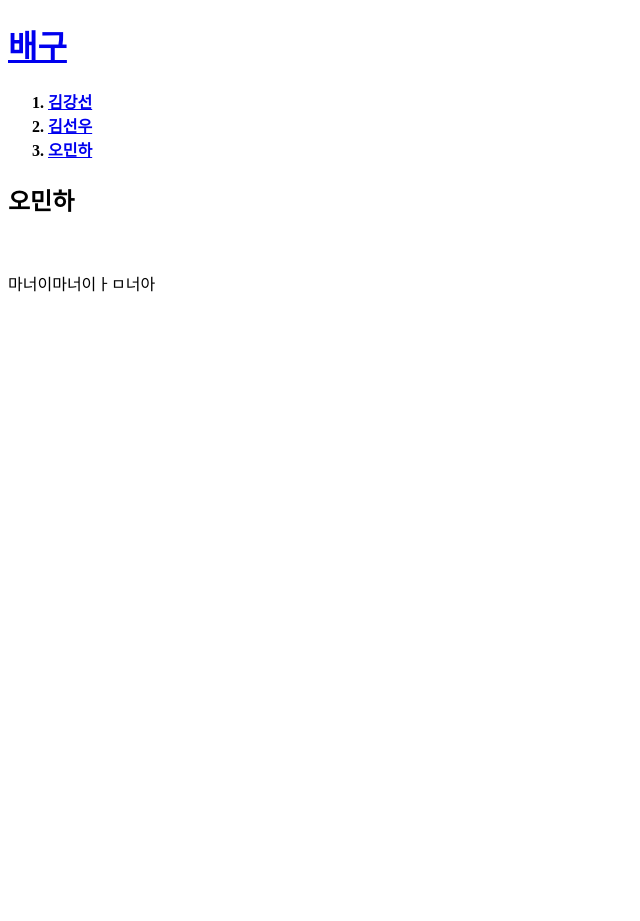
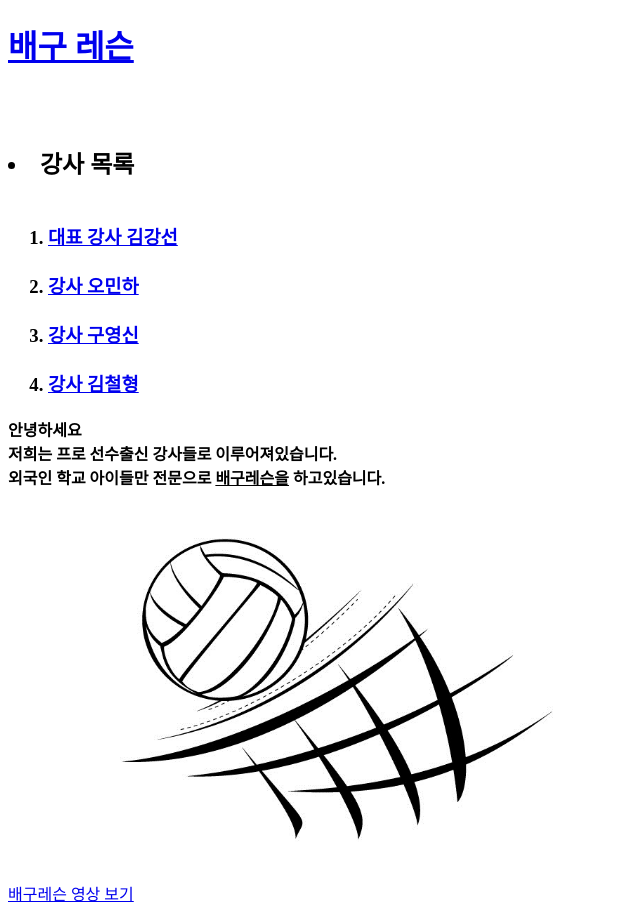
Before and after one commit to kimkangsun/-, a plain HTML site: page 3.html in a window 1280 px wide. Shown: the whole page, without its empty margins (0-640 px from the left). Before the commit the page ends 800 px from the top, so only its background shows below. Drawn offline with Linux system fonts and the light colour scheme.

Commit message:
Add files via upload

```diff
--- a/3.html
+++ b/3.html
@@ -2,19 +2,21 @@
 <html>
 
 <head>
-  <title>김강선 사이트</title>
+  <title>배구 레슨</title>
   <meta charset="utf-8">
 </head>
 <body>
-  <h1><a href="index.html">배구</a></h1>
-    <h4><ol>
-      <li><a href="1.html">김강선</a></li>
-      <li><a href="2.html">김선우</a></li>
-      <li><a href="3.html">오민하</a></li>
-    </ol></h4>
+  <h1><a href="1.html">배구 레슨</a></h1>
+    <br><br><h2><li>강사 목록</li></h2>
+<h3><ol>
+      <br><li><a href="김강선 프로필">대표 강사 김강선</a></li>
+      <br><li><a href="오민하 프로필">강사 오민하</a></li>
+      <br><li><a href="구영신 프로필">강사 구영신</a></li>
+     <br><li><a href="김철형 프로필">강사 김철형</a></li>
+</ol></h3>
 
-  <h2>오민하</h2>
-
-  <br><p>마너이마너이ㅏㅁ너아</p>
+  <h4>안녕하세요 <br>저희는 프로 선수출신 강사들로 이루어져있습니다. <br>외국인 학교 아이들만 전문으로 <strong><u>배구레슨을</u></strong> 하고있습니다.</h4>
+  <img src="배구공.jpg" width="50%">
+  <br><p><a href="https://blog.naver.com/kgosgok/221297137687" target="_blank"title="htm5 speicification">배구레슨 영상 보기
 </body>
 </html>
```
Also changed, not shown: 1.html (+12 -12 lines), 4.html (added, +22 -0 lines), 5.html (added, +22 -0 lines), 배구공.jpg (added).
